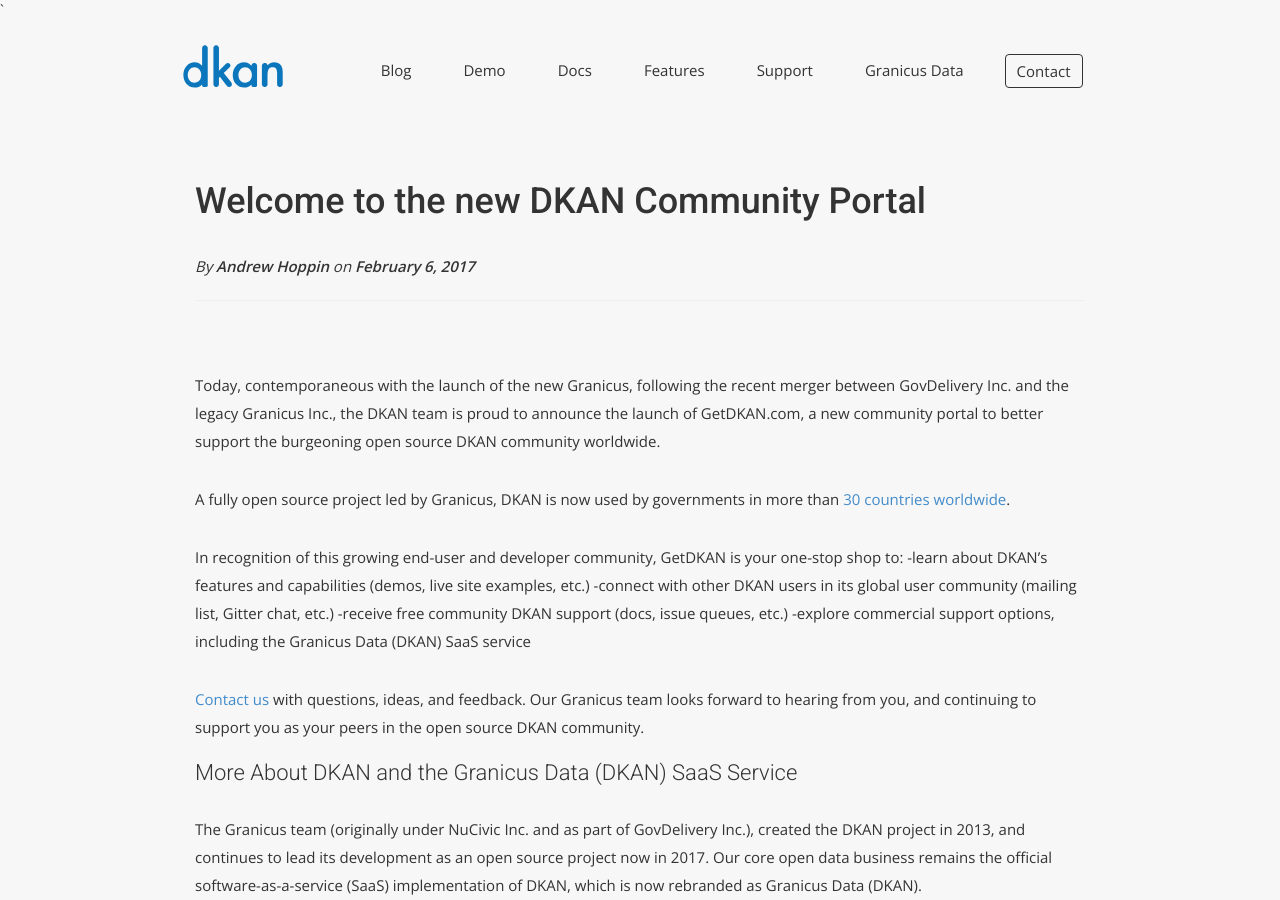
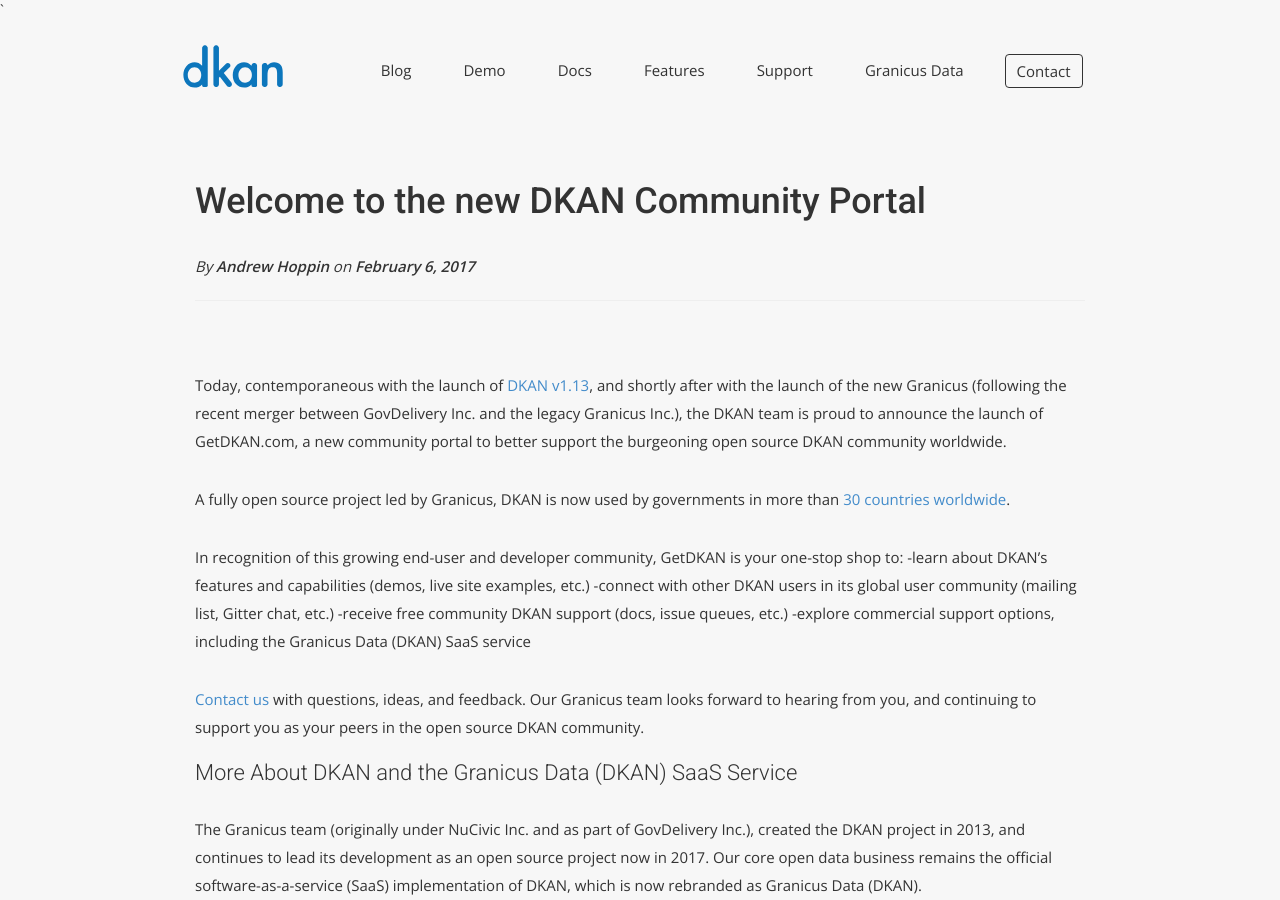
Before and after one commit to GetDKAN/GetDKAN.com, a Jekyll site: the page built from _posts/2017-02-06-GetDKAN_Launch_Announce.md, in a window 1280 px wide and 900 px high. Built offline with Jekyll 4.4.1, drawn with Linux system fonts in a browser that asks for light colours; nearby versions of some CDN libraries; some web fonts are replaced.

Commit message:
Updated 2017-02-06-GetDKAN_Launch_Announce.md

```diff
--- a/_posts/2017-02-06-GetDKAN_Launch_Announce.md
+++ b/_posts/2017-02-06-GetDKAN_Launch_Announce.md
@@ -1,11 +1,10 @@
 ---
 published: true
 layout: post
-author: "Andrew Hoppin"
-title: "Welcome to the new DKAN Community Portal"
+author: Andrew Hoppin
+title: Welcome to the new DKAN Community Portal
 ---
-
-Today, contemporaneous with the launch of the new Granicus, following the recent merger between GovDelivery Inc. and the legacy Granicus Inc., the DKAN team is proud to announce the launch of GetDKAN.com, a new community portal to better support the burgeoning open source DKAN community worldwide.
+Today, contemporaneous with the launch of [DKAN v1.13](https://github.com/NuCivic/dkan/releases), and shortly after with the launch of the new Granicus (following the recent merger between GovDelivery Inc. and the legacy Granicus Inc.), the DKAN team is proud to announce the launch of GetDKAN.com, a new community portal to better support the burgeoning open source DKAN community worldwide.
 
 A fully open source project led by Granicus, DKAN is now used by governments in more than [30 countries worldwide](https://github.com/NuCivic/dkan-sites/).
 
```
